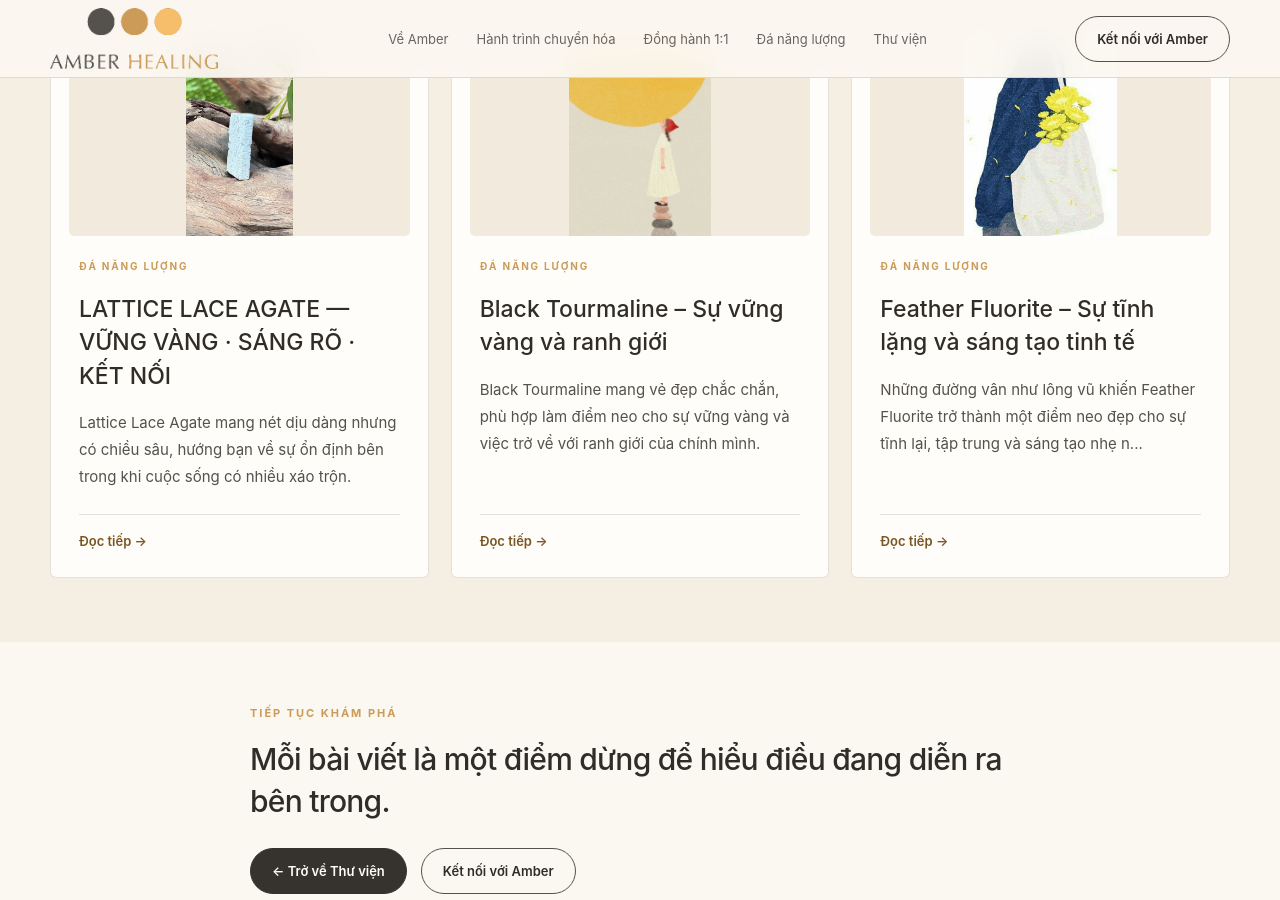
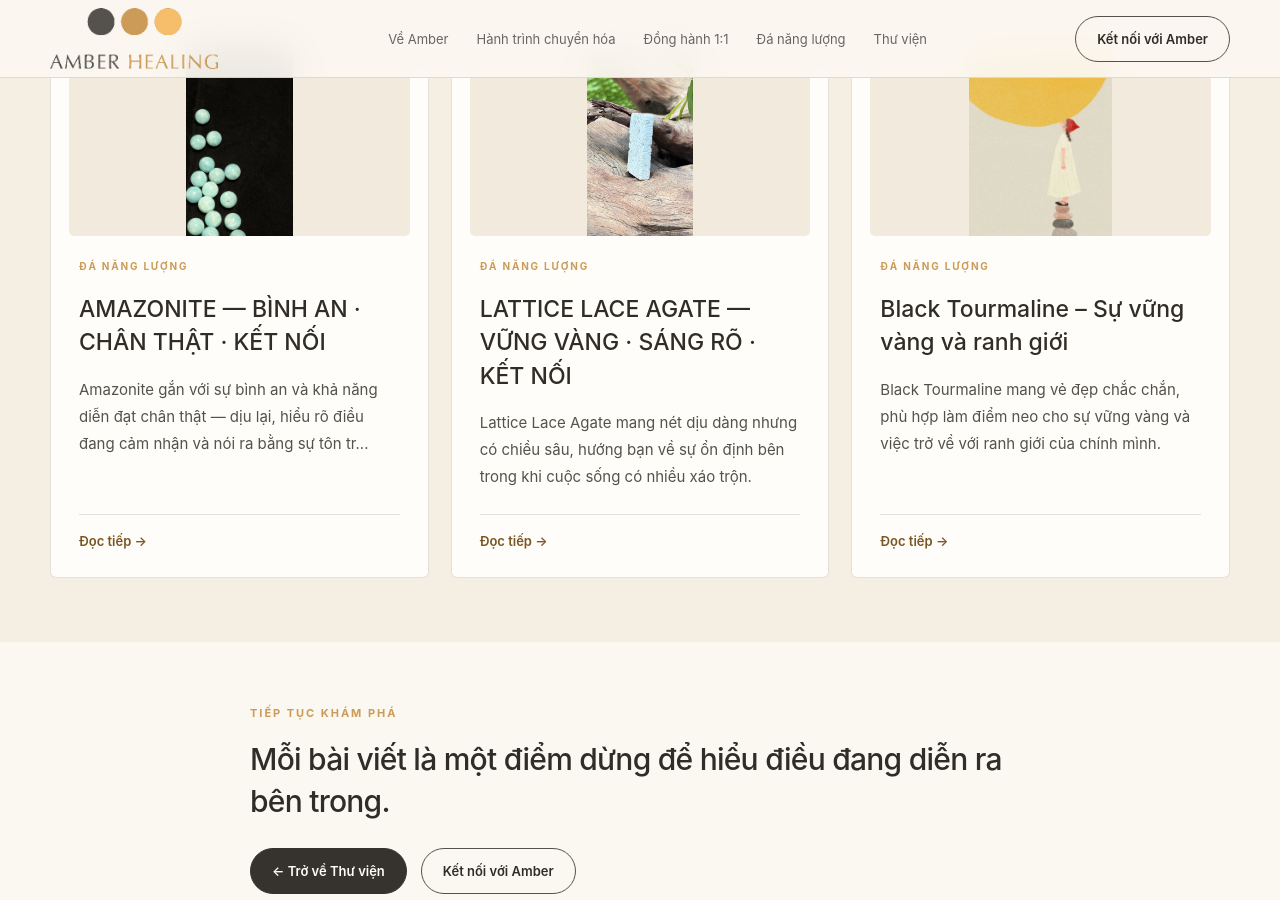
Before and after one commit to dinhhongngoc1511-wq/Amber-healing-website, a Jekyll site: the page built from docs/_posts/2026-07-20-amethyst-tinh-lang-va-nhan-thuc-sau.md, in a window 1280 px wide and 900 px high, scrolled down 2242 px. Built offline with Jekyll 4.4.1, drawn with Linux system fonts in a browser that asks for light colours; some of the changed lines change nothing that is shown.

Commit message:
Add Amazonite library article with swipeable product photos

```diff
--- a/docs/_layouts/post.html
+++ b/docs/_layouts/post.html
@@ -61,7 +61,7 @@
 <main>
 <section class="article-hero"><div class="article-shell"><p class="breadcrumb"><a href="{{ '/library.html' | relative_url }}">Thư viện Amber</a> / {{ page.category }}</p>{% if page.series %}<p class="series-label">Series · {{ page.series }} · Phần {{ page.series_order }}</p>{% else %}<p class="eyebrow">{{ page.category | default: "Góc nhìn Amber" }}</p>{% endif %}<h1>{{ page.title }}</h1><div class="article-meta"><span>{{ page.date | date: "%d.%m.%Y" }}</span><span>{{ page.author | default: "Amber Healing" }}</span>{% if page.reading_time %}<span>{{ page.reading_time }}</span>{% endif %}</div>{% if page.description %}<p class="lead">{{ page.description }}</p>{% endif %}</div></section>
 {% if page.gallery %}
-<section class="article-gallery article-shell" aria-label="Ảnh sản phẩm Lattice Lace Agate">
+<section class="article-gallery article-shell" aria-label="Ảnh {{ page.title | escape }}">
 <div class="gallery-track" tabindex="0" aria-label="Vuốt sang trái hoặc dùng phím mũi tên để xem ảnh tiếp theo">
 {% for photo in page.gallery %}<figure class="gallery-slide"><img src="{{ photo.src | relative_url }}" alt="{{ photo.alt | escape }}" width="787" height="1400" {% unless forloop.first %}loading="lazy"{% endunless %} decoding="async"><figcaption>{{ forloop.index }} / {{ page.gallery.size }}</figcaption></figure>{% endfor %}
 </div>
--- /dev/null
+++ b/docs/_posts/2026-11-14-amazonite-binh-an-chan-that-ket-noi.md
@@ -0,0 +1,60 @@
+---
+title: "AMAZONITE — BÌNH AN · CHÂN THẬT · KẾT NỐI"
+date: 2026-11-14 00:00:00 +0700
+category: "Đá năng lượng"
+description: "Amazonite gắn với sự bình an và khả năng diễn đạt chân thật — dịu lại, hiểu rõ điều đang cảm nhận và nói ra bằng sự tôn trọng."
+author: "Amber Healing"
+reading_time: "4 phút"
+cover: "/assets/stones/amazonite-1033.webp"
+cover_alt: "Những hạt Amazonite xanh pha vân trắng của Amber Healing"
+gallery:
+  - src: "/assets/stones/amazonite-1033.webp"
+    alt: "Amazonite của Amber Healing, hạt đá với vân trắng tự nhiên"
+  - src: "/assets/stones/amazonite-1013.webp"
+    alt: "Amazonite của Amber Healing, những hạt tròn màu xanh dịu"
+---
+
+Có những điều mình rất muốn nói, nhưng cứ đến lúc mở lời lại chần chừ. Sợ người kia buồn, sợ bị hiểu lầm, sợ cuộc trò chuyện trở thành tranh cãi. Thế là mình giữ lại, dù bên trong vẫn còn nhiều điều chưa được lắng nghe.
+
+Trong góc nhìn thực hành năng lượng của Amber, Amazonite gắn với sự bình an và khả năng diễn đạt chân thật — giúp mình hướng về trạng thái dịu lại, hiểu rõ điều đang cảm nhận và tìm cách nói ra bằng sự tôn trọng.
+
+## Nguồn gốc và sắc xanh của Amazonite
+
+Amazonite là một biến thể của Microcline, thuộc nhóm khoáng vật feldspar kali. Đá có sắc xanh lục đến xanh lam pha lục, đôi khi xen những đường hoặc mảng trắng tạo nên vẻ đẹp rất riêng.
+
+Tên gọi Amazonite bắt nguồn từ sông Amazon. Tuy nhiên, dù được tìm thấy tại Brazil, loại đá này chưa được ghi nhận có mỏ tại khu vực con sông mang tên nó. Amazonite còn xuất hiện ở Nga, Madagascar và Hoa Kỳ. [1]
+
+Trước đây, người ta từng cho rằng sắc xanh của Amazonite đến từ đồng. Các nghiên cứu sau đó cho thấy màu sắc này liên quan đến lượng chì rất nhỏ, nước trong cấu trúc tinh thể và tác động của bức xạ. [2]
+
+## Ý nghĩa năng lượng: dịu lại để nói điều thật lòng
+
+Với dòng Amazonite do Amber phát hành, đã được thanh tẩy và kích hoạt bằng phương pháp Reiki, Amber hướng đến ba ý nghĩa năng lượng chính:
+
+- **Bình an:** Gợi nhắc mình chậm lại khi cảm xúc đang dâng cao, tạo một khoảng lặng trước khi phản hồi.
+- **Chân thật:** Hướng sự chú ý về điều mình thực sự cảm thấy, cần và mong muốn, kể cả những điều lâu nay mình thường bỏ qua.
+- **Kết nối:** Khuyến khích sự cởi mở trong giao tiếp, để mình vừa có thể bày tỏ quan điểm, vừa dành chỗ cho người đối diện được chia sẻ.
+
+Trong thực hành năng lượng, Amazonite thường được liên hệ với luân xa tim và luân xa cổ họng, tượng trưng cho sự kết nối giữa cảm nhận bên trong và lời nói được thể hiện ra ngoài. Đó cũng là lý do dòng đá này thường mang ý nghĩa hòa hợp và giao tiếp từ trái tim.
+
+## Đồng hành cùng Amazonite trong đời sống
+
+Trước một cuộc trò chuyện khó, bạn có thể chạm nhẹ vào chiếc vòng như một lời nhắc dừng lại, thở chậm và tự hỏi:
+
+*“Điều mình thực sự muốn người kia hiểu là gì?”*
+
+*“Bên dưới sự khó chịu này, mình đang cảm thấy gì và cần điều gì?”*
+
+*“Mình có thể nói thế nào để vừa chân thật với bản thân, vừa tôn trọng người đối diện?”*
+
+Từ đó, bạn có thể bắt đầu bằng một câu đơn giản: “Khi chuyện đó xảy ra, mình cảm thấy… Điều mình mong muốn là…”
+
+Với Amber, chiếc vòng là một người bạn nhắc nhớ. Sự kết nối được nuôi dưỡng qua từng lần mình chịu lắng nghe bản thân, nói rõ điều mình cần và mở lòng nghe câu trả lời của người khác.
+
+*Mọi chuyển hóa bền vững đều bắt đầu từ bên trong.*
+
+---
+
+**Tài liệu tham khảo về khoáng vật học**
+
+1. [Smithsonian National Museum of Natural History — Amazonite](https://naturalhistory.si.edu/explore/collections/geogallery/10002689).
+2. [GIA — Impregnated Amazonite, Gems & Gemology, Fall 2017](https://www.gia.edu/gems-gemology/fall-2017-gemnews-impregnated-amazonite).
```
Also changed, not shown: docs/assets/stones/amazonite-1013.webp (added), docs/assets/stones/amazonite-1033.webp (added).
